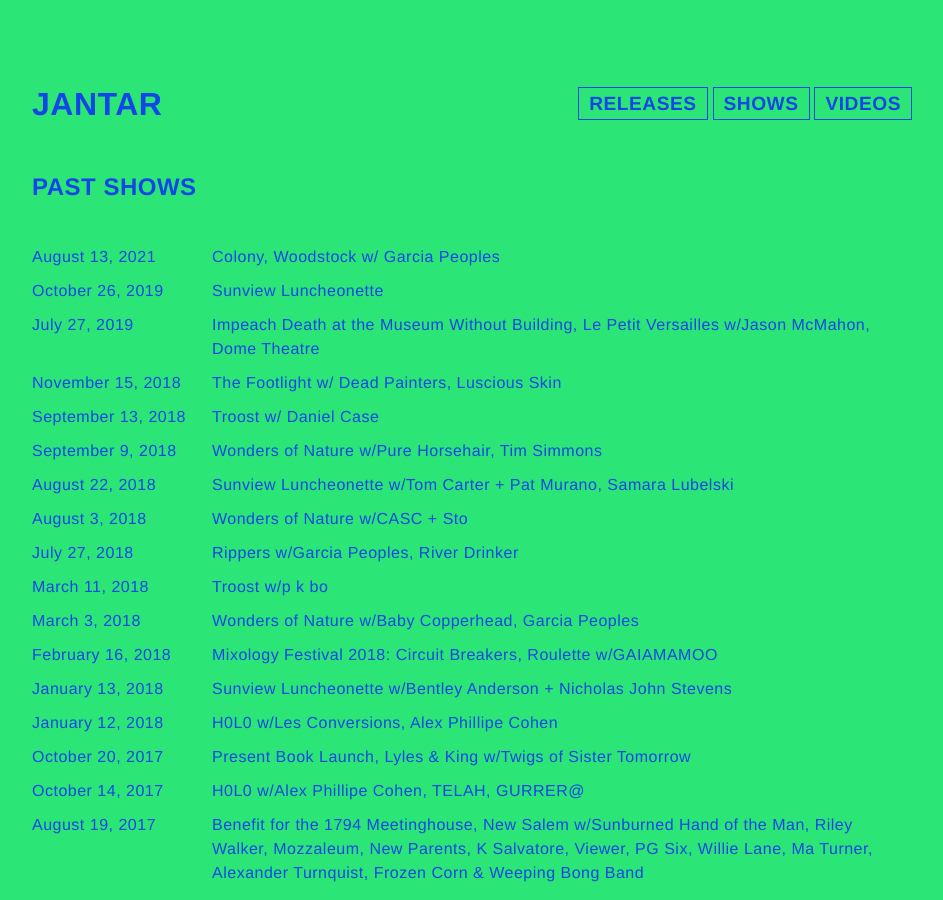
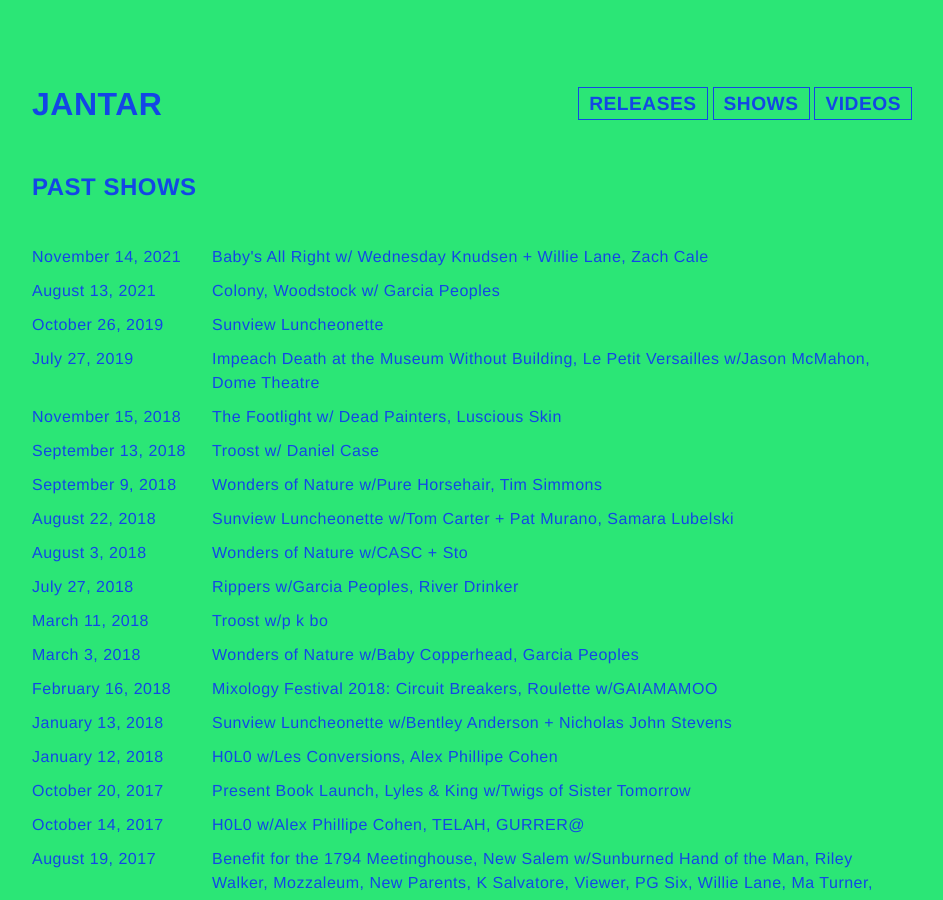
Before and after one commit to kirsten/thejantar.com, a Jekyll site: the page built from shows.html, in a window 1280 px wide and 900 px high. Shown: the whole window, without its empty margins (168-1111 px from the left). Built offline with Jekyll 4.4.1, drawn with Linux system fonts in a browser that asks for light colours.

Commit message:
Add baby's all right 11/2021 show

```diff
--- a/_data/shows.yml
+++ b/_data/shows.yml
@@ -1,3 +1,6 @@
+- date:  2021-11-14 19:00:00
+  title: "Baby's All Right w/ Wednesday Knudsen + Willie Lane, Zach Cale"
+
 - date:  2021-08-13 16:00:00
   title: "Colony, Woodstock w/ Garcia Peoples"
 
```
